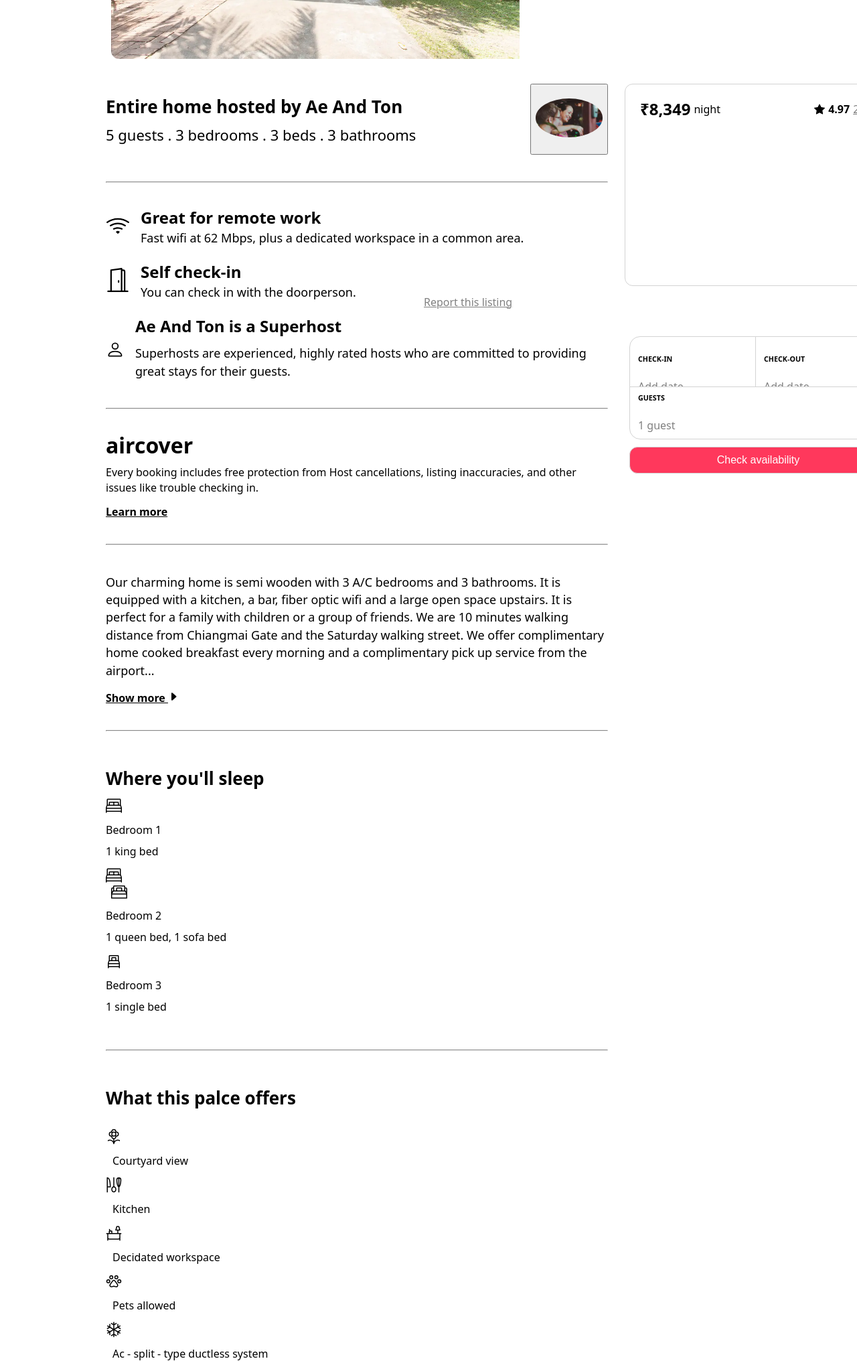
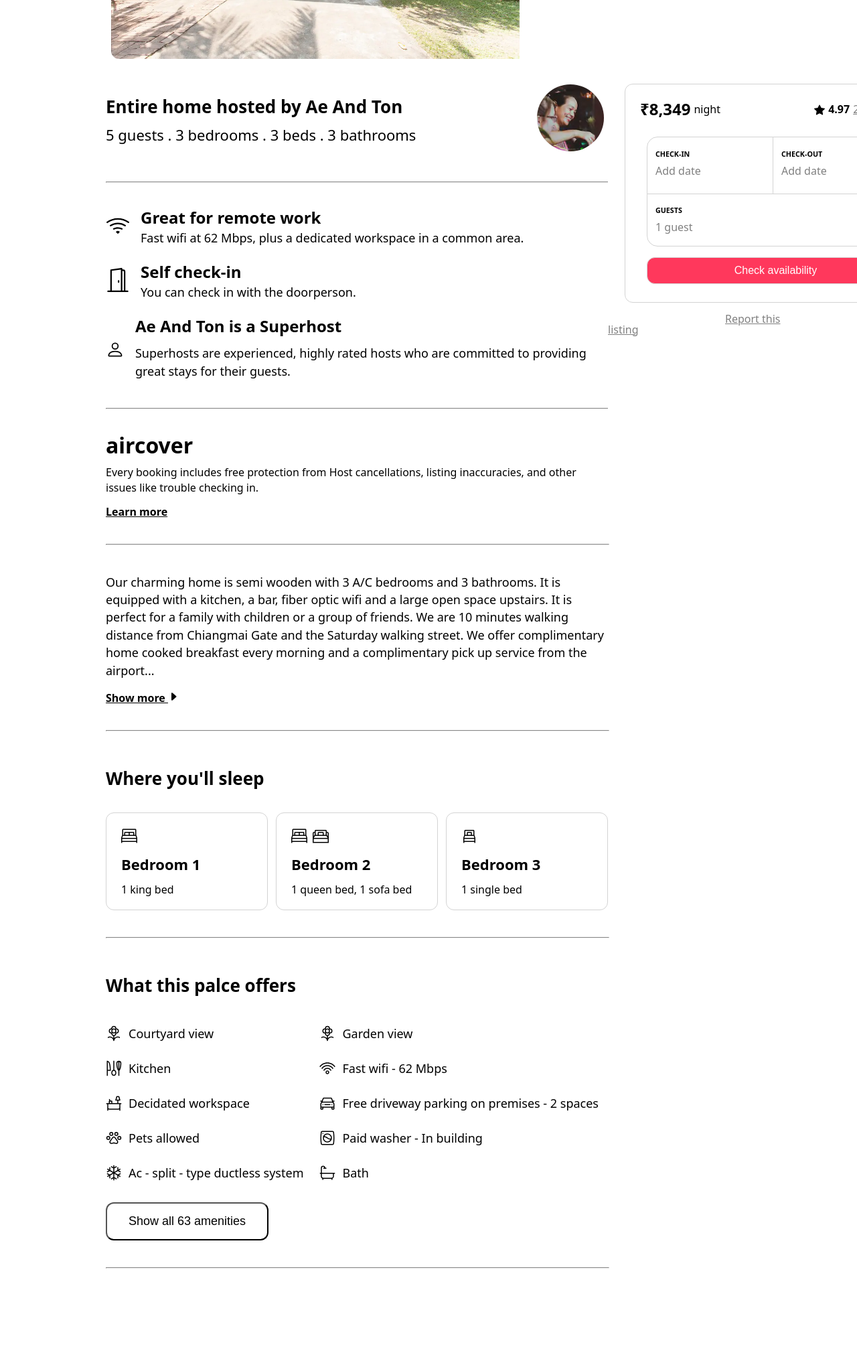
Before and after one commit to magical-king03/airbnb, a plain HTML site: page index.html in a window 1280 px wide. Shown: the part 460-2492 px from the top of the page at 67% size. After the commit the page ends 2370 px from the top, so only its background shows below. Drawn offline with Linux system fonts and the light colour scheme.

Commit message:
Update style.css

```diff
--- a/style.css
+++ b/style.css
@@ -4,7 +4,6 @@ body{
 .main-container{
     margin-left: 150px;
     line-height: 1em;
-    /* border: 1px solid lightgray; */
 }
 .head{
     margin-top: 32px;
@@ -93,8 +92,6 @@ body{
 }
 .place-rate{
     display: flex;
-    position: sticky;
-    /* align-items: center; */
 }
 .place-full{
     width: 750px;
@@ -103,7 +100,6 @@ body{
     width: 750px;
     display: flex;
     justify-content: space-between;
-    /* border: 1px solid lightblue; */
 }
 .place-head{
     font-size: 26px;
@@ -115,11 +111,18 @@ body{
 }
 .place-img{
     width: 100px;
+    height: 100px;
     border-radius: 50%;
     object-fit: cover;
 }
+.place-btn{
+    border: none;
+    cursor: pointer;
+    background-color: #fff;
+}
 .line{
     border-top-color: rgb(221, 221, 221);
+    width: 750px;
 }
 .work{
     display: flex;
@@ -137,40 +140,50 @@ body{
     font-weight: 100;
     font-size: 18px;
 }
-.price{
+.price-main{
+    position: sticky;
+    top: 0;
+    width: 500px;
+    height: 500px;
+    background-color: white;
+}
+.price-container{
     border: 1px solid lightgray;
     border-radius: 12px;
     width: 450px;
-    height: 300px;
+    height: 325px;
     background-color: white;
+    margin-left: 25px;
+    position: sticky;
+    top: 0;
+    line-height: 0.1mm;
+}
+.price{
     display: flex;
     justify-content: space-between;
-    margin-left: 25px;
-    line-height: 0.1mm;
-    position: sticky;
 }
 .price-content{
     display: flex;
     align-items: center;
     margin-left: 22px;
-    margin-top: -50%;
+    margin-top: 18px;
 }
 .price-rate{
     display: flex;
     align-items: center;
     margin-right: 22px;
-    margin-top: -50%;
+    margin-top: 18px;
 }
 .check-in{
     position: absolute;
     border: 1px solid lightgray;
     border-top-left-radius: 16px;
     background-color: white;
-    margin-top: 75px;
+    margin-top: 20px;
     margin-left: 32px;
     padding-left: 12px;
     padding-bottom: 12px;
-    width: 200px;
+    width: 175px;
     height: 75px;
 }
 .check-out{
@@ -178,7 +191,7 @@ body{
     border: 1px solid lightgray;
     border-top-right-radius: 16px;
     background-color: white;
-    margin-top: 75px;
+    margin-top: 20px;
     margin-left: 220px;
     padding-left: 12px;
     padding-bottom: 12px;
@@ -191,7 +204,7 @@ body{
     border-bottom-right-radius: 16px;
     border-bottom-left-radius: 16px;
     background-color: white;
-    margin-top: 150px;
+    margin-top: 105px;
     margin-left: 32px;
     padding-left: 12px;
     padding-bottom: 12px;
@@ -207,7 +220,7 @@ body{
     border: 1px solid lightgray;
     background-color: rgb(255, 56, 92);
     margin-left: 32px;
-    margin-top: 240px;
+    margin-top: 200px;
     width: 385px;
     padding: 10px;
     color: white;
@@ -216,8 +229,7 @@ body{
     font-size: 16px;
 }
 .rep{
-    margin-top: 325px;
-    margin-left: -275px;
+    margin: 175px;
     color: gray;
 }
 .show-content{
@@ -226,3 +238,54 @@ body{
     font-weight: 550;
     margin-right: 6px;
 }
+.sleep-card{
+    border: 1px solid lightgray;
+    border-radius: 12px;
+    width: 200px;
+    height: 100px;
+    margin-top: 22px;
+    padding: 22px;
+}
+.sleep-card1{
+    border: 1px solid lightgray;
+    border-radius: 12px;
+    width: 200px;
+    height: 100px;
+    margin-left: 12px;
+    margin-top: 22px;
+    padding: 22px;
+}
+.sc-head{
+    color: black;
+    margin-top: 22px;
+    font-size: 22px;
+    font-weight: bold;
+}
+.sc-ico{
+    display: flex;
+    align-items: center;
+}
+.offer1-1{
+    font-size: 18px;
+    display: flex;
+    align-items: center;
+}
+.offer{
+    display: flex;
+    align-items: center;
+}
+.offer1{
+    margin-right: 8px;
+}
+.offer2{
+    margin-left: 16px;
+}
+.btn1{
+    color: black;
+    background-color: white;
+    border-radius: 12px;
+    padding: 16px 32px;
+    margin-top: 18px;
+    font-size: 18px;
+    cursor: pointer;
+}
```
